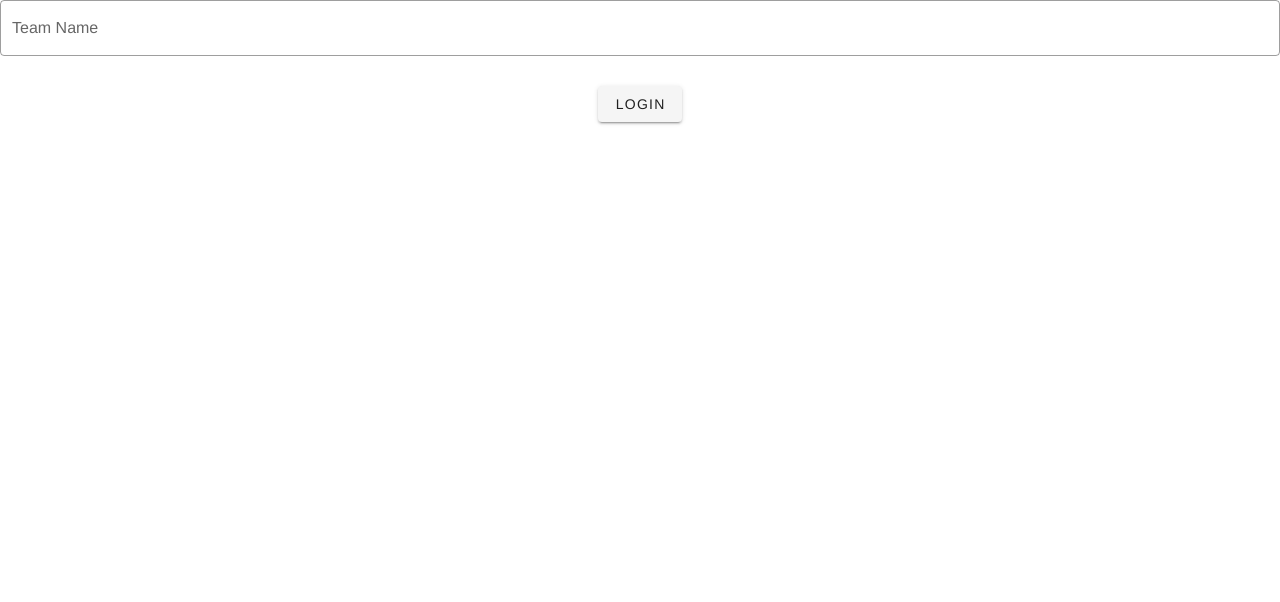
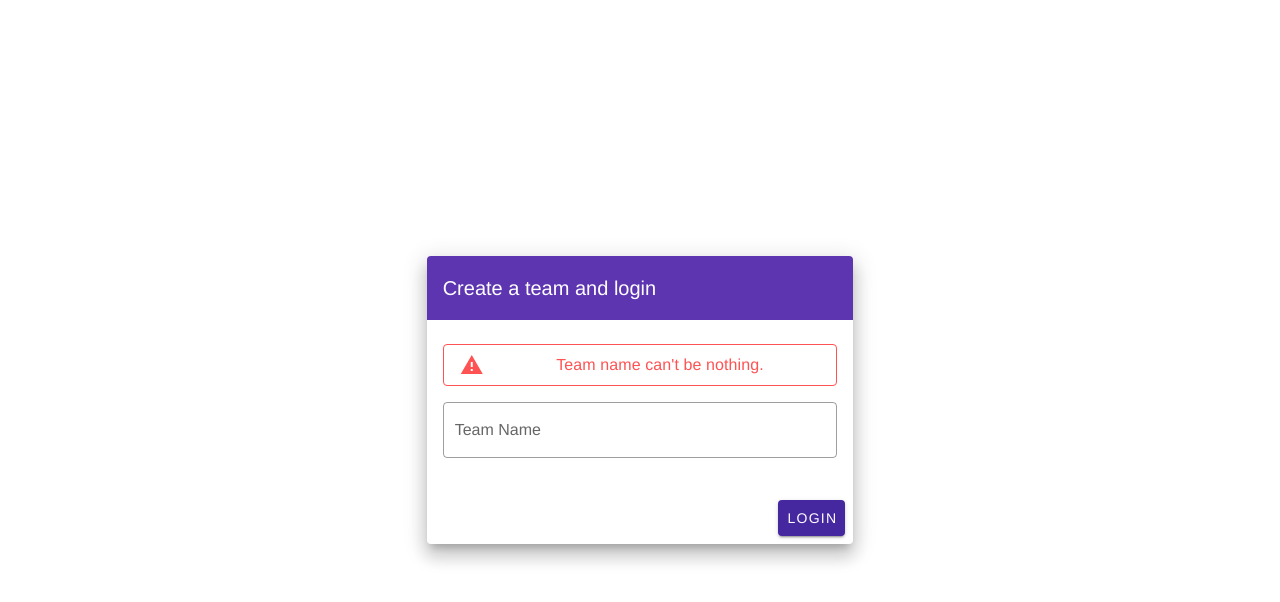
Before and after one commit to xDrone-DSL/WebApp, a Vue app in the folder frontend/: page /login in a window 1280 px wide. Both pictures are taken after a click on the button "LOGIN". Shown: the top 602 px of the page. Built offline with nearby package versions, Linux system fonts and the light colour scheme; no server answers.

Commit message:
Fix login validatation

```diff
--- a/frontend/src/views/Login.vue
+++ b/frontend/src/views/Login.vue
@@ -1,12 +1,34 @@
 <template>
   <div>
-    <v-text-field
-      label="Team Name"
-      outlined
-      v-model="teamName"
-      :rules="[rules]"
-    />
-    <v-btn @click="login">Login</v-btn>
+    <v-app>
+      <v-layout align-center justify-center>
+        <v-flex xs12 sm8 md4>
+          <v-card class="elevation-12">
+            <v-toolbar color="deep-purple darken-1" dark flat>
+              <v-toolbar-title>Create a team and login</v-toolbar-title>
+            </v-toolbar>
+            <v-card-text class="pb-1 pt-6">
+              <v-alert v-if="error" dense outlined type="error">
+                {{ errorText }}
+              </v-alert>
+              <v-text-field
+                label="Team Name"
+                outlined
+                clearable
+                v-model="teamName"
+                :rules="[rules.required, rules.alphanumeric]"
+              />
+            </v-card-text>
+            <v-card-actions>
+              <v-spacer></v-spacer>
+              <v-btn color="deep-purple darken-3" dark @click="login">
+                Login
+              </v-btn>
+            </v-card-actions>
+          </v-card>
+        </v-flex>
+      </v-layout>
+    </v-app>
   </div>
 </template>
 
@@ -17,16 +39,33 @@ import { socket } from "../apiCalls";
 export default {
   data: () => ({
     error: false,
-    teamName: ""
+    teamName: "",
+    unavailableName: "",
+    rules: {
+      required: name => !!name || "Required",
+      alphanumeric: name => {
+        const pattern = /^[\w|\s]*$/;
+        return (
+          pattern.test(name) || "Please use letters, numbers and white space"
+        );
+      }
+    }
   }),
-  computed: {
-    rules() {
-      return this.error || "Not Unique Team Name";
+  methods: {
+    login() {
+      if (this.teamName === "") {
+        this.error = true;
+      } else {
+        socket.emit("NEW_USER", { teamName: this.teamName });
+      }
     }
   },
-  methods: {
-    login() {
-      socket.emit("NEW_USER", { teamName: this.teamName });
+  computed: {
+    errorText() {
+      if (this.teamName === "") {
+        return "Team name can't be nothing.";
+      }
+      return `Sorry, the name ${this.unavailableName} is taken. Please pick another one.`;
     }
   },
   mounted() {
@@ -37,6 +76,7 @@ export default {
     });
     socket.on("LOGIN_FAILED", () => {
       this.error = true;
+      this.unavailableName = this.teamName;
     });
   }
 };
```
